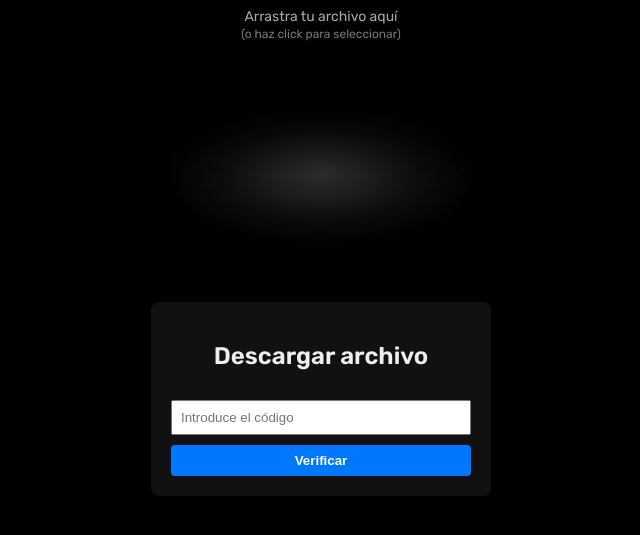
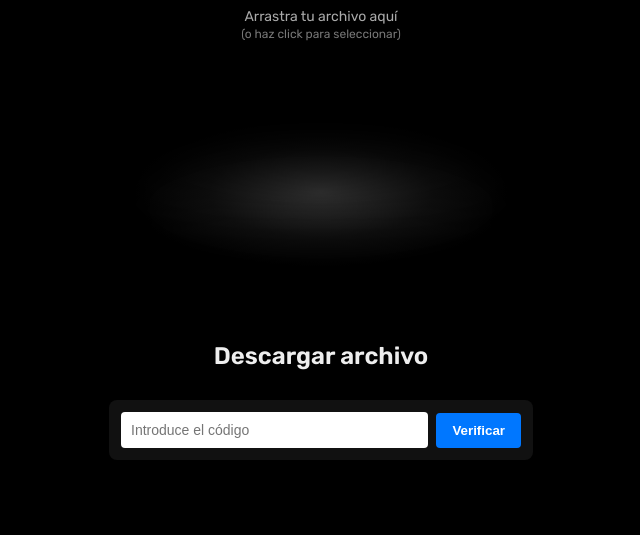
Before and after one commit to coffeetron832/fictional-parakeet, a website: page public/index.html in a window 1280 px wide. Shown: the part 61-596 px from the top of the page, without its empty margins (319-959 px from the left). Drawn offline with Linux system fonts and the light colour scheme.

Commit message:
Update style.css

```diff
--- a/public/style.css
+++ b/public/style.css
@@ -14,41 +14,23 @@ h1 {
   color: #fff;
 }
 
-section {
-  margin: 30px auto;
-  padding: 20px;
-  width: 300px;
-  background: #111;
-  border-radius: 8px;
-  box-shadow: 0px 2px 6px rgba(0,0,0,0.8);
+.sub-hint {
+  margin-top: -10px;
+  margin-bottom: 30px;
+  font-size: 14px;
+  color: #aaa;
 }
 
-input, button {
-  margin-top: 10px;
-  padding: 8px;
-  width: 100%;
-  box-sizing: border-box;
+.sub-hint span {
+  font-size: 12px;
+  color: #777;
 }
 
-button {
-  background: #0077ff;
-  color: white;
-  border: none;
-  border-radius: 4px;
-  cursor: pointer;
-  font-weight: 600;
-}
-
-button:hover {
-  background: #005ecc;
-}
-
-
-/* Zona del pozo */
+/* ---- 📂 HOYO ---- */
 .drop-zone {
-  margin: 50px auto;
-  width: 300px;
-  height: 120px;
+  margin: 70px auto;
+  width: 400px;       /* más grande */
+  height: 160px;      /* más profundo */
   border-radius: 50% / 40%;
   background: radial-gradient(ellipse at center, #333 0%, #111 40%, #000 80%);
   box-shadow:
@@ -68,7 +50,7 @@ button:hover {
 
 .drop-zone p {
   margin: 5px;
-  font-size: 14px;
+  font-size: 16px;
   position: relative;
   z-index: 2;
 }
@@ -92,7 +74,7 @@ button:hover {
 
 /* Hover → más profundo y luminoso en bordes */
 .drop-zone:hover {
-  transform: scale(1.05);
+  transform: scale(1.07);
   background: radial-gradient(ellipse at center, #222 0%, #111 50%, #000 100%);
   box-shadow:
     inset 0 30px 60px rgba(0,0,0,0.95),
@@ -111,19 +93,46 @@ button:hover {
   color: #0af;
 }
 
-.sub-hint {
-  margin-top: -10px;
-  margin-bottom: 20px;
-  font-size: 14px;
-  color: #aaa;
+/* ---- ⚡ Formulario horizontal para descarga ---- */
+#downloadForm {
+  display: flex;
+  justify-content: center;
+  align-items: center;
+  gap: 8px;
+  background: #111;
+  padding: 12px;
+  margin: 30px auto;
+  width: 400px;
+  border-radius: 8px;
+  box-shadow: 0px 2px 6px rgba(0,0,0,0.8);
 }
 
-.sub-hint span {
-  font-size: 12px;
-  color: #777;
+#downloadForm input {
+  flex: 1;
+  padding: 10px;
+  border: none;
+  border-radius: 4px;
+  outline: none;
+  font-size: 14px;
 }
 
-/* Animación de archivo cayendo en el pozo */
+#downloadForm button {
+  padding: 10px 16px;
+  width: auto;
+  background: #0077ff;
+  color: #fff;
+  border: none;
+  border-radius: 4px;
+  cursor: pointer;
+  font-weight: 600;
+  transition: background 0.2s ease;
+}
+
+#downloadForm button:hover {
+  background: #005ecc;
+}
+
+/* ---- Animación archivo cayendo ---- */
 .falling-file {
   position: absolute;
   top: -40px; /* empieza arriba del pozo */
```
